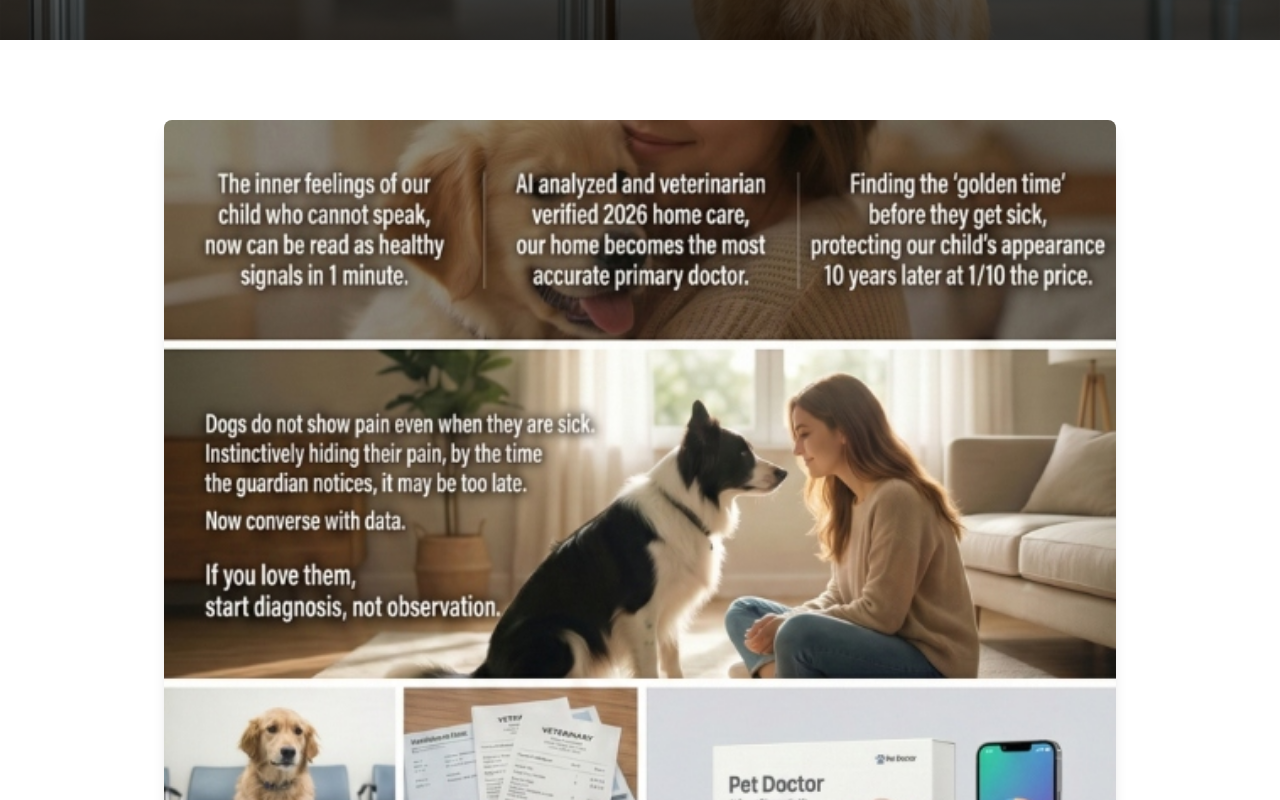
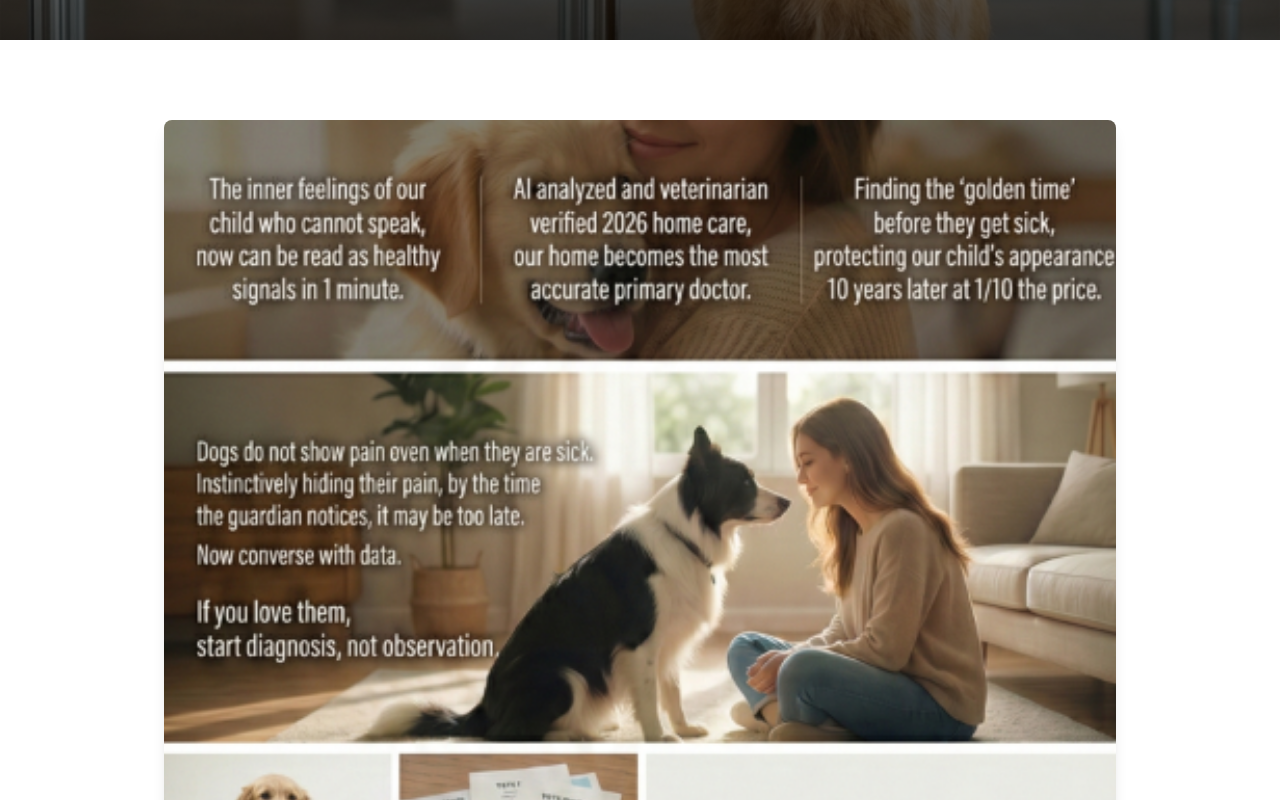
Before and after one commit to anchull/bio, a Next.js app: page /en/products/diagnostic in a window 1280 px wide. Shown: the part 440-1240 px from the top of the page. Built offline with nearby package versions, Linux system fonts and the light colour scheme.

Commit message:
fix(diagnostic): update English Diagnostic Kit image to PNG

```diff
--- a/app/[lang]/products/diagnostic/page.tsx
+++ b/app/[lang]/products/diagnostic/page.tsx
@@ -16,7 +16,7 @@ export default async function DiagnosticProductPage({ params }: { params: Promis
             <section className="py-20 w-full">
                 <div className="w-full max-w-[1000px] mx-auto px-6">
                     <img
-                        src={lang === 'en' ? "/images/diagnostic_detail_en.jpg" : "/images/diagnostic_detail.jpg"}
+                        src={lang === 'en' ? "/images/diagnostic_detail_en.png" : "/images/diagnostic_detail.jpg"}
                         alt="Diagnostic Kit Detail"
                         className="w-full h-auto rounded-lg shadow-lg"
                     />
```
Also changed, not shown: public/images/diagnostic_detail_en.jpg, public/images/diagnostic_detail_en.png (added).
